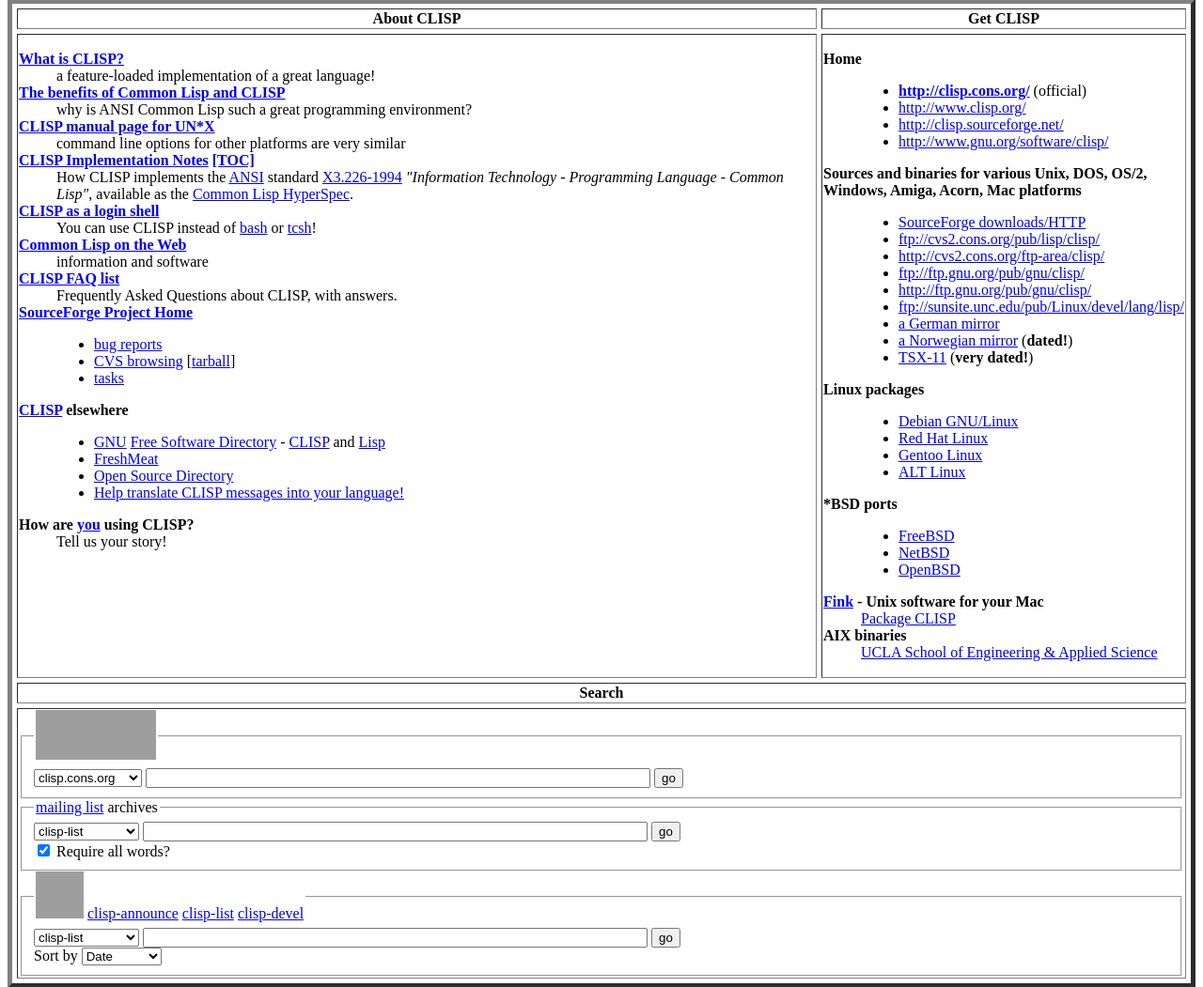
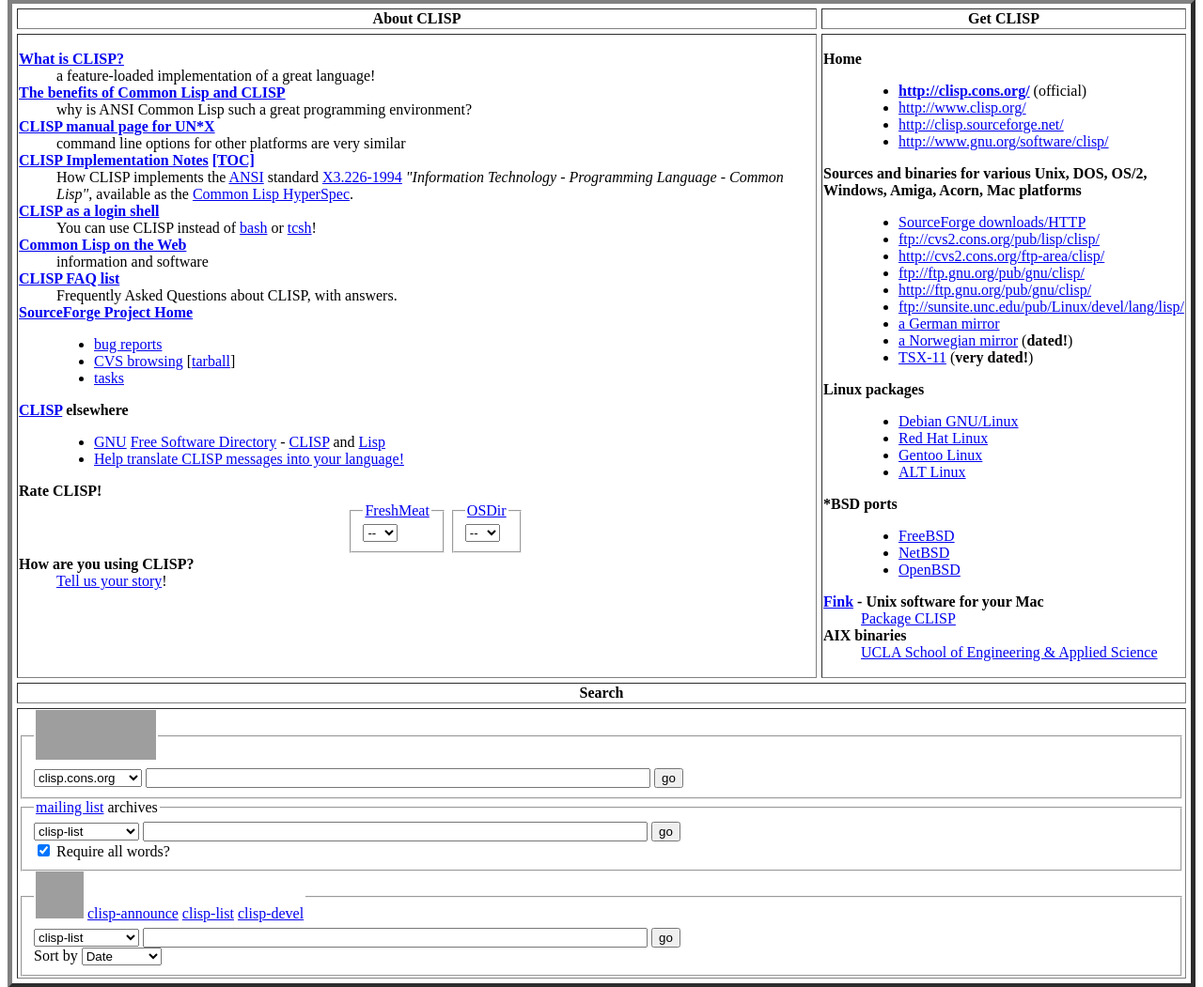
Before and after one commit to gnu-mirror-unofficial/clisp, a PHP site: page / in a window 1280 px wide. Shown: the part 292-1343 px from the top of the page at 94% size. Run offline with PHP 8.4, Linux system fonts and the light colour scheme; grey boxes are pictures that could not be loaded.

Commit message:
rate CLISP from here!

```diff
--- a/index.php
+++ b/index.php
@@ -85,14 +85,36 @@
        <a href="http://www.gnu.org/directory/">Free Software Directory</a>
      - <a href="http://www.gnu.org/directory/clisp.html">CLISP</a> and
        <a href="http://www.gnu.org/search/fsd-search.py?q=lisp">Lisp</a></li>
-   <li><a href="http://freshmeat.net/projects/clisp/">FreshMeat</a></li>
-   <li><a href="http://www.opensourcedirectory.org/projects/clisp/"
-       >Open Source Directory</a></li>
    <li><a href="http://www2.iro.umontreal.ca/~pinard/po/registry.cgi?domain=clisp">Help translate CLISP messages into your language!</a></li>
   </ul></dd>
- <dt><strong>How are <a href="mailto:clisp-list@lists.sourceforge.net">you</a>
-   using CLISP?</strong></dt>
- <dd>Tell us your story!</dd>
+ <dt><strong>Rate CLISP!</strong></dt>
+ <dd><table><tr><td>
+     <form method="post" action="http://freshmeat.net/rate/store/">
+      <fieldset><legend><a href="http://freshmeat.net/projects/clisp/"
+                           >FreshMeat</a></legend>
+       <input type="hidden" name="project_id" value="1341"/>
+       <select name="rating" onchange="submit()">
+        <option value="">--</option><option value="10">10</option>
+        <option value="9">9</option><option value="8">8</option>
+        <option value="7">7</option><option value="6">6</option>
+        <option value="5">5</option><option value="4">4</option>
+        <option value="3">3</option><option value="2">2</option>
+        <option value="1">1</option></select></fieldset></form></td>
+    <td><form method="post" action="http://www.osdir.com/modules.php?op=modload&amp;name=Downloads&amp;file=index">
+      <fieldset><legend><a href="http://www.osdir.com/Downloads-req-viewdownloaddetails-lid-449-ttitle-CLISP.html">OSDir</a></legend>
+       <input type="hidden" name="ratinglid" value="449"/>
+       <input type="hidden" name="ratinguser" value="outside"/>
+       <input type="hidden" name="req" value="addrating"/>
+       <select name="rating" onchange="submit()">
+        <option value="">--</option><option value="10">10</option>
+        <option value="9">9</option><option value="8">8</option>
+        <option value="7">7</option><option value="6">6</option>
+        <option value="5">5</option><option value="4">4</option>
+        <option value="3">3</option><option value="2">2</option>
+        <option value="1">1</option></select></fieldset></form></td>
+ </tr></table></dd>
+ <dt><strong>How are you using CLISP?</strong></dt>
+ <dd><a href="mailto:clisp-list@lists.sourceforge.net?subject='success story'">Tell us your story</a>!</dd>
  </dl></td>
 <td><dl>
  <dt><strong>Home</strong></dt>
@@ -155,9 +177,10 @@
 <tr><th colspan="2">Search</th></tr>
 <tr><td colspan="2">
   <form method="get" action="http://www.google.com/custom">
-   <fieldset><legend><a href="http://www.google.com/search"
-                        ><img src="http://www.google.com/logos/Logo_40wht.gif"
-                              width="128" height="53" alt="Google"/></a></legend>
+   <fieldset>
+    <legend><a href="http://www.google.com/search"
+               ><img src="http://www.google.com/logos/Logo_40wht.gif"
+                     width="128" height="53" alt="Google"/></a></legend>
     <select name="sitesearch">
      <option value="clisp.cons.org">clisp.cons.org</option>
      <option value="cons.org">cons.org</option>
```
